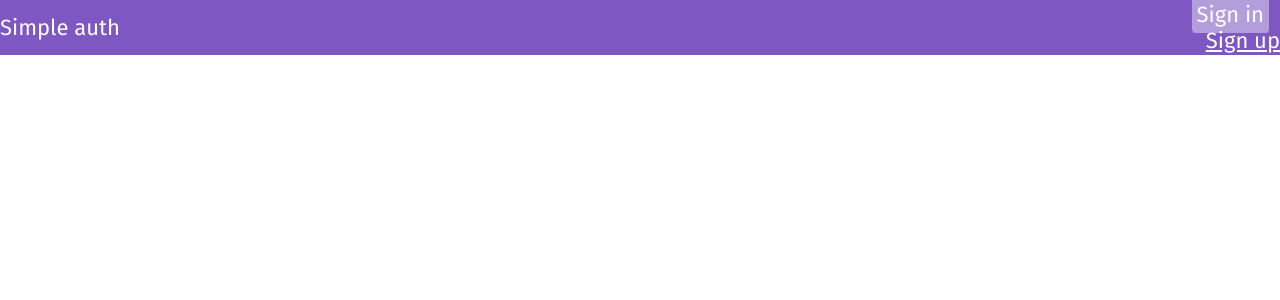
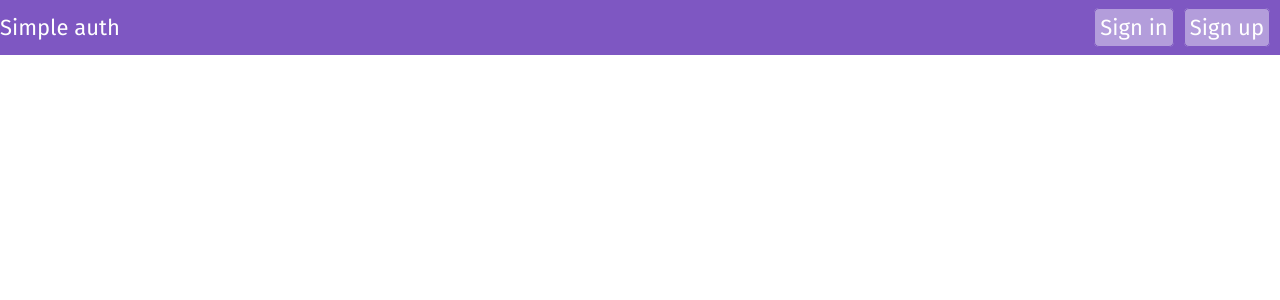
Before and after one commit to SarielAki/auth-page, a Vue app: page / in a window 1280 px wide. Shown: the top 300 px of the page. Built offline with nearby package versions, Linux system fonts and the light colour scheme.

Commit message:
Fixed page content styles

```diff
--- a/src/components/TopBar.vue
+++ b/src/components/TopBar.vue
@@ -58,21 +58,21 @@
 
     #navigation-wrapper
         display: flex
-        flex-direction: column
-        justify-content: center
+        flex-direction: row
+        align-items: center
+        justify-content: flex-end
         width: 60%
         height: 100%
 
         .nav-item
             @extend %header_text_and_link
+            margin-right: 10px
 
         .nav-item__link
-            align-self: end
+            text-decoration: none
+            outline: none
 
-        .sign-in-link
-            margin-right: 10px
-
-            .sign-in-text
+        .nav-item__text
             padding: 5px
             border: 1px solid $main_dark_color
             border-radius: 5px
```
Lines whose indentation alone changed are shown as unchanged.
